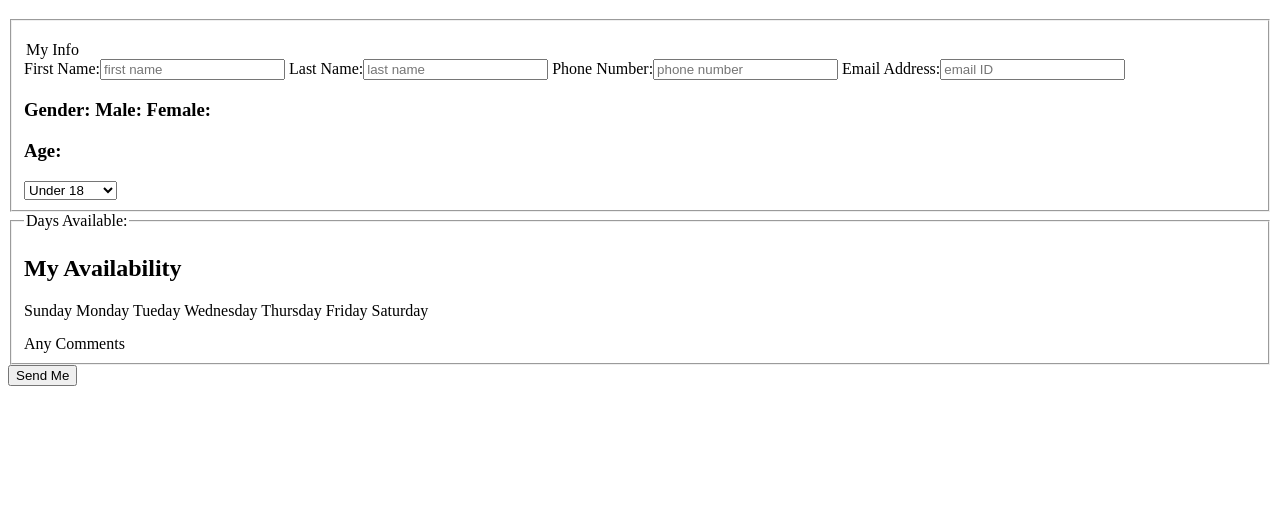
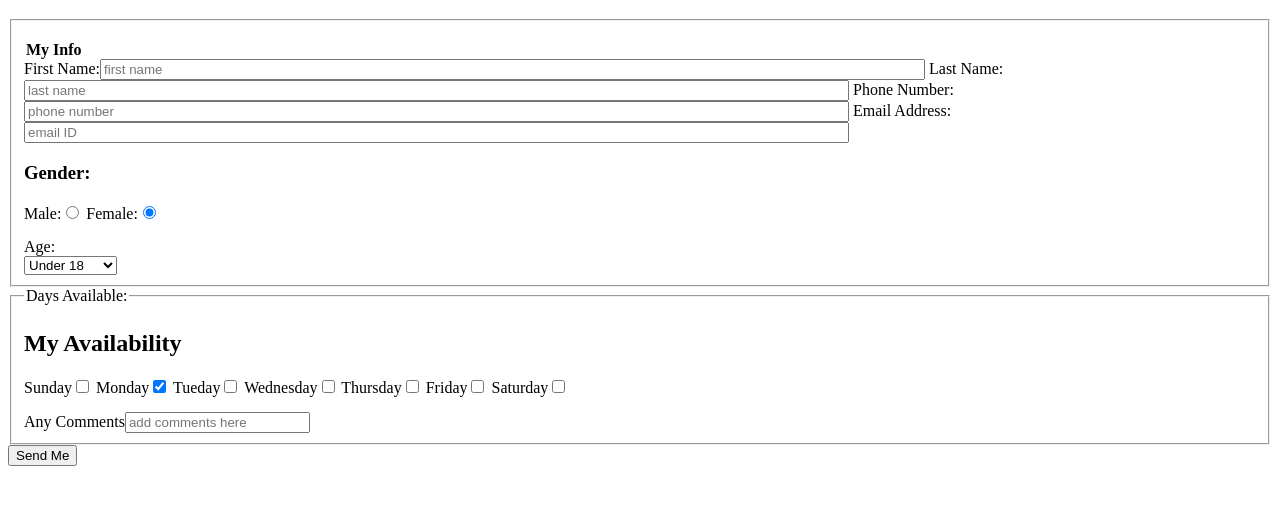
Before and after one commit to jasminesarin/lab4, a plain HTML site: page index.html in a window 1280 px wide. Shown: the part 61-566 px from the top of the page. Drawn offline with Linux system fonts and the light colour scheme.

Commit message:
Corrections input type

```diff
--- a/index.html
+++ b/index.html
@@ -12,19 +12,19 @@
     <form method= "POST" autocomplete="on" action="url: http://bloomingdale.sat.iit.edu/kriedan/lab3formscript.php" enctype="multipart/form-data">
       <fieldset>
         <div>
-          <legend>My Info</legend>
-          <label>First Name:<input type="text" name="first_name_field" placeholder="first name"></label>
-          <label>Last Name:<input type="text" name="last_name_field" placeholder="last name"></label>
-          <label>Phone Number:<input type="text" name="phone_field" placeholder="phone number"></label>
-          <label>Email Address:<input type="text" name="email_field" placeholder="email ID"></label>
+          <legend><strong>My Info</strong></legend>
+          <label>First Name:<input type="text" size="100" name="first_name_field" placeholder="first name"></label>
+          <label>Last Name:<input type="text" size="100" name="last_name_field" placeholder="last name"></label>
+          <label>Phone Number:<input type="text" size="100" name="phone_field" placeholder="phone number"></label>
+          <label>Email Address:<input type="text" size="100" name="email_field" placeholder="email ID"></label>
           </div>
        <div>
-          <h3>Gender:
-          <label>Male:<input="radio" name="gender_field" value="M"></label>
-          <label>Female:<input="radio" name="gender_field" value="F" checked></label>
+          <h3>Gender:</h3>
+          <label>Male:<input type="radio" name="gender_field" value="M"></label>
+          <label>Female:<input type="radio" name="gender_field" value="F" checked></label>
           </div>
          <div>
-           <h3> Age: </h3>
+           <div> Age: </div>
            <select name="age_field">
              <option><value="minor">Under 18</option>
              <option><value="18-24">18-24</option>
@@ -40,16 +40,16 @@
          <h2>My Availability</h2>
           <legend>Days Available:</legend>
          <div>
-           <label>Sunday<input="checkbox" name="available_field[]" value="Sundays"></label>
-           <label>Monday<input="checkbox" name="available_field[]" value="Mondays" checked></label>
-           <label>Tueday<input="checkbox" name="available_field[]" value="Tuesdays"></label>
-           <label>Wednesday<input="checkbox" name="available_field[]" value="Wednesdays"></label>
-           <label>Thursday<input="checkbox" name="available_field[]" value="Thursdays"></label>
-           <label>Friday<input="checkbox" name="available_field[]" value="Fridays"></label>
-           <label>Saturday<input="checkbox" name="available_field[]" value="Saturdays"></label>
+           <label>Sunday<input type="checkbox" name="available_field[]" value="Sundays"></label>
+           <label>Monday<input type="checkbox" name="available_field[]" value="Mondays" checked></label>
+           <label>Tueday<input type="checkbox" name="available_field[]" value="Tuesdays"></label>
+           <label>Wednesday<input type="checkbox" name="available_field[]" value="Wednesdays"></label>
+           <label>Thursday<input type="checkbox" name="available_field[]" value="Thursdays"></label>
+           <label>Friday<input type="checkbox" name="available_field[]" value="Fridays"></label>
+           <label>Saturday<input type="checkbox" name="available_field[]" value="Saturdays"></label>
           </div>
          <div>
-           <label>Any Comments<input="textarea" name="comments_field" placeholder="add comments here"></label>
+           <label>Any Comments<input type="textarea" name="comments_field" placeholder="add comments here"></label>
           </div>
          </fieldset>
         <input type="hidden" name="hidden_field" value="jsarin">
```
